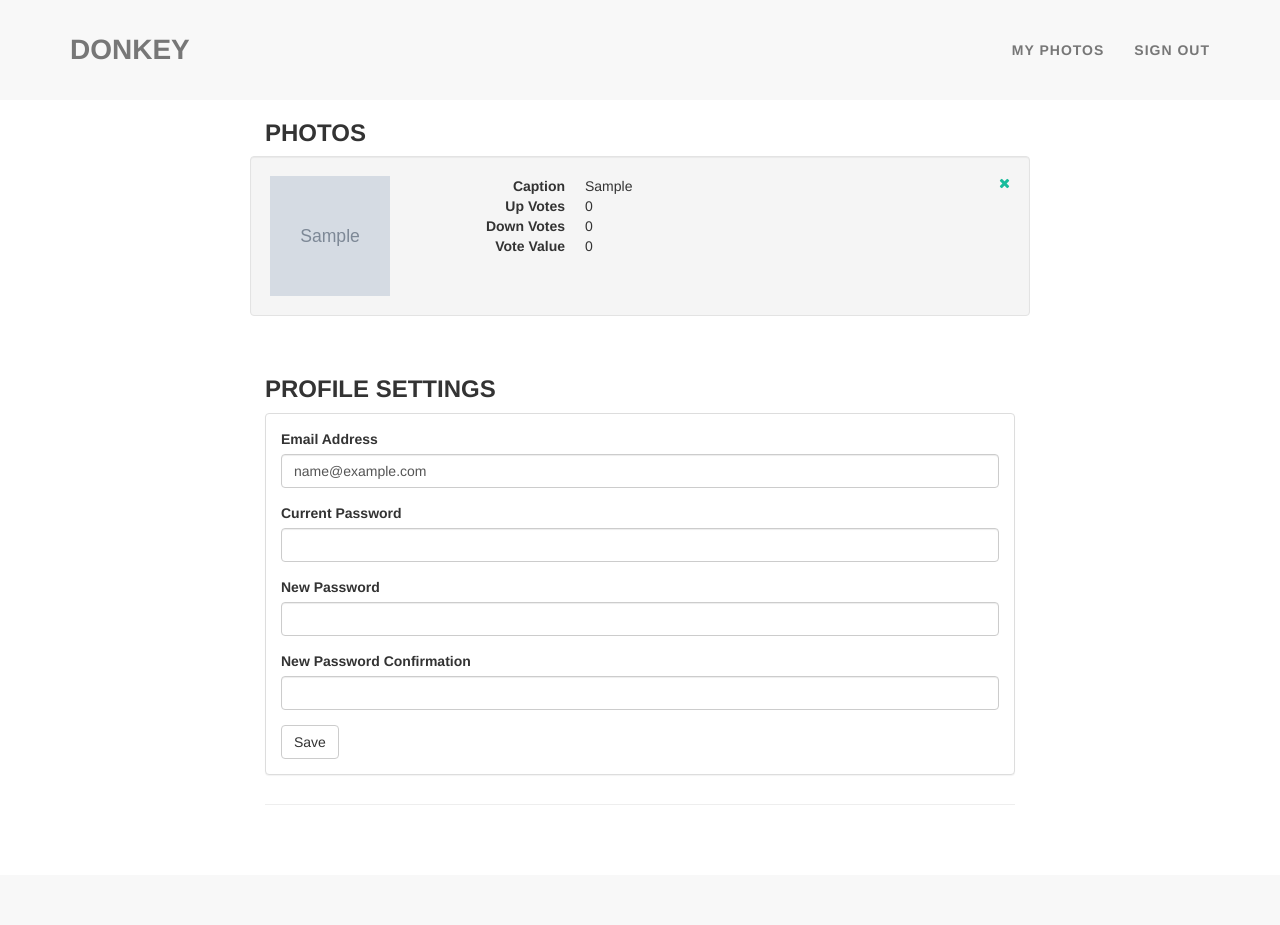
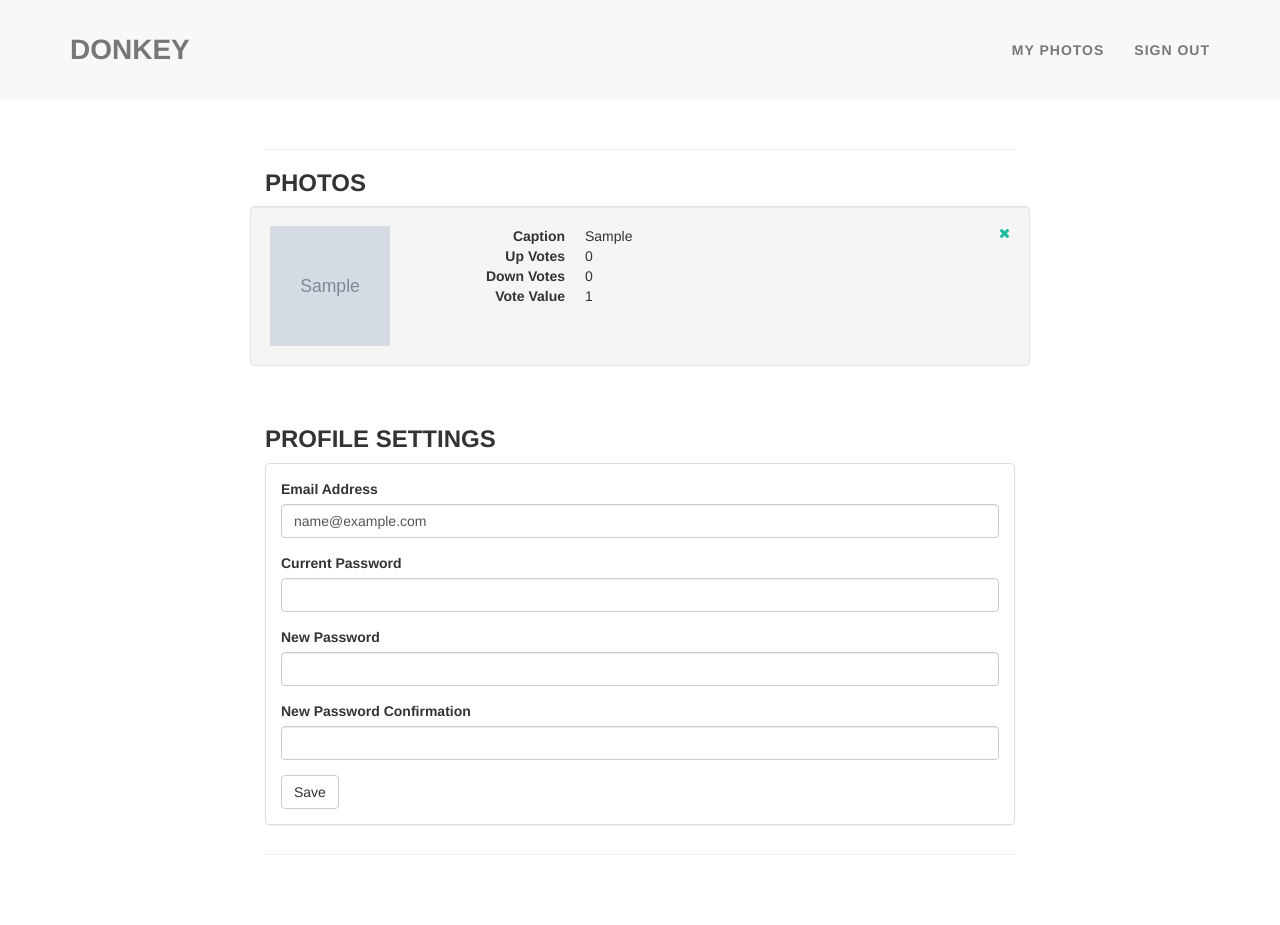
Before and after one commit to packetpounder/donkey, a Flask app: page /profile/ in a window 1280 px wide. Before the commit the page ends 775 px from the top, so only its background shows below. Run offline with Flask 2, Linux system fonts and the light colour scheme; a user stored in the database is signed in; tables that the repository leaves empty hold one stand-in row (values such as "Sample post"); grey boxes marked "Sample" are stand-in pictures; some libraries are stand-ins or nearby versions.

Commit message:
Adding vote_value and sorting photos by value on home & profile page

```diff
--- a/app.py
+++ b/app.py
@@ -93,6 +93,7 @@ class Photo(db.Model):
     region = db.Column(db.String(128))
     user_id = db.Column(db.Integer, db.ForeignKey('users.id'))
     username = db.relationship('User')
+    vote_value = db.Column(db.Integer)
 
     def __repr__(self):
         return '<TraceFile %r, filename: %r>\n' % (self.name, self.filename)
@@ -179,7 +180,7 @@ def home():
 
     else:
 
-        photos = Photo.query.all()
+        photos = Photo.query.order_by(desc(Photo.vote_value)).all()
 
         return render_template('home.html', form=form, photos=photos)
 
@@ -295,7 +296,7 @@ def profile():
 
         user = User.query.filter_by(username=current_user.username).one()
 
-        photos = Photo.query.filter_by(user_id=user.id).all()
+        photos = Photo.query.filter_by(user_id=user.id).order_by(desc(Photo.vote_value)).all()
 
         votes = {}
 
@@ -360,12 +361,22 @@ def api_upload_photo(photoFile, token):
         new_file = Photo(id=c_response['public_id'],
             caption=secure_filename(splitext(photoFile.filename)[0]),
             user_id = user.id,
-            filename = str(c_response['url'])
+            filename = str(c_response['url']),
+            vote_value = 1
             )
 
         db.session.add(new_file)
         db.session.commit()
         db.session.refresh(new_file)
+
+        auto_vote = Vote(
+            photo_id = new_file.id,
+            user_id = current_user.id,
+            value = 1
+            )
+
+        db.session.add(new_vote)
+        db.session.commit()
 
         log('info','File uploaded by \'%s\': %s.' % (user.username, new_file.caption))
         return json.dumps({"filename": new_file.caption,"id":new_file.id}), 202
@@ -459,6 +470,9 @@ def vote(photo_id):
         db.session.flush()
         # db.session.refresh(new_vote)
 
+    #update vote value
+    photo = Photo.query.get(photo_id)
+    photo.vote_value = sum([x.value for x in Vote.query.filter_by(photo_id=photo_id)])
 
     return 'Success', 200
 
--- a/static/css/freelancer.css
+++ b/static/css/freelancer.css
@@ -86,7 +86,7 @@ header {
 }
 
 header .container, .container.content {
-    padding-top: 50px;
+    padding-top: 100px;
     padding-bottom: 50px;
 }
 
--- a/templates/profile.html
+++ b/templates/profile.html
@@ -38,7 +38,7 @@ Profile - {{ current_user.username }}
 					    			<dt>Down Votes</dt>
 					    			<dd>{{ votes[photo.id]['down'] }}</dd>
 					    			<dt>Vote Value</dt>
-					    			<dd>{{ votes[photo.id]['total'] }}</dd>
+					    			<dd>{{ photo.vote_value }}</dd>
 				    			</dl>
 				    		</div>
 
```
